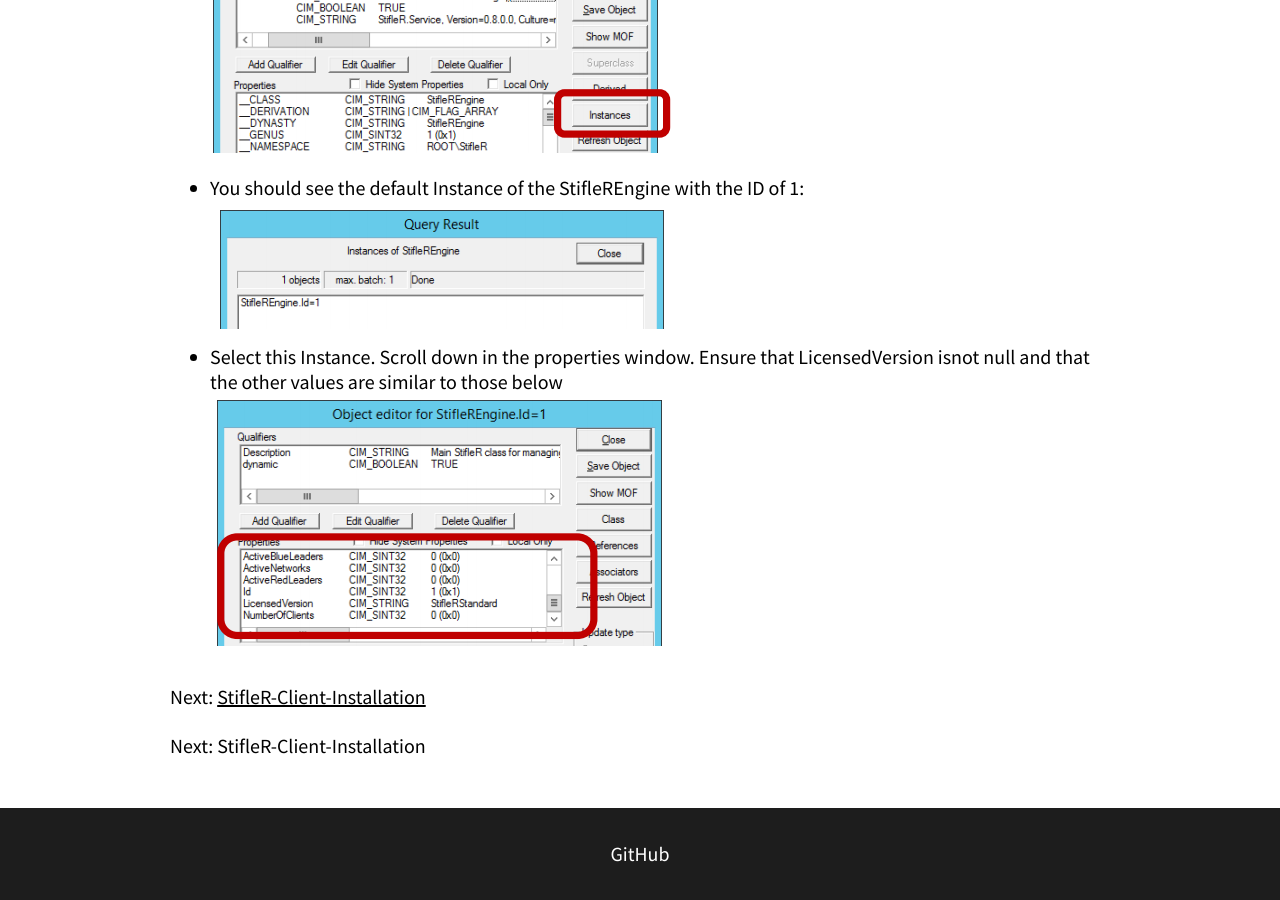
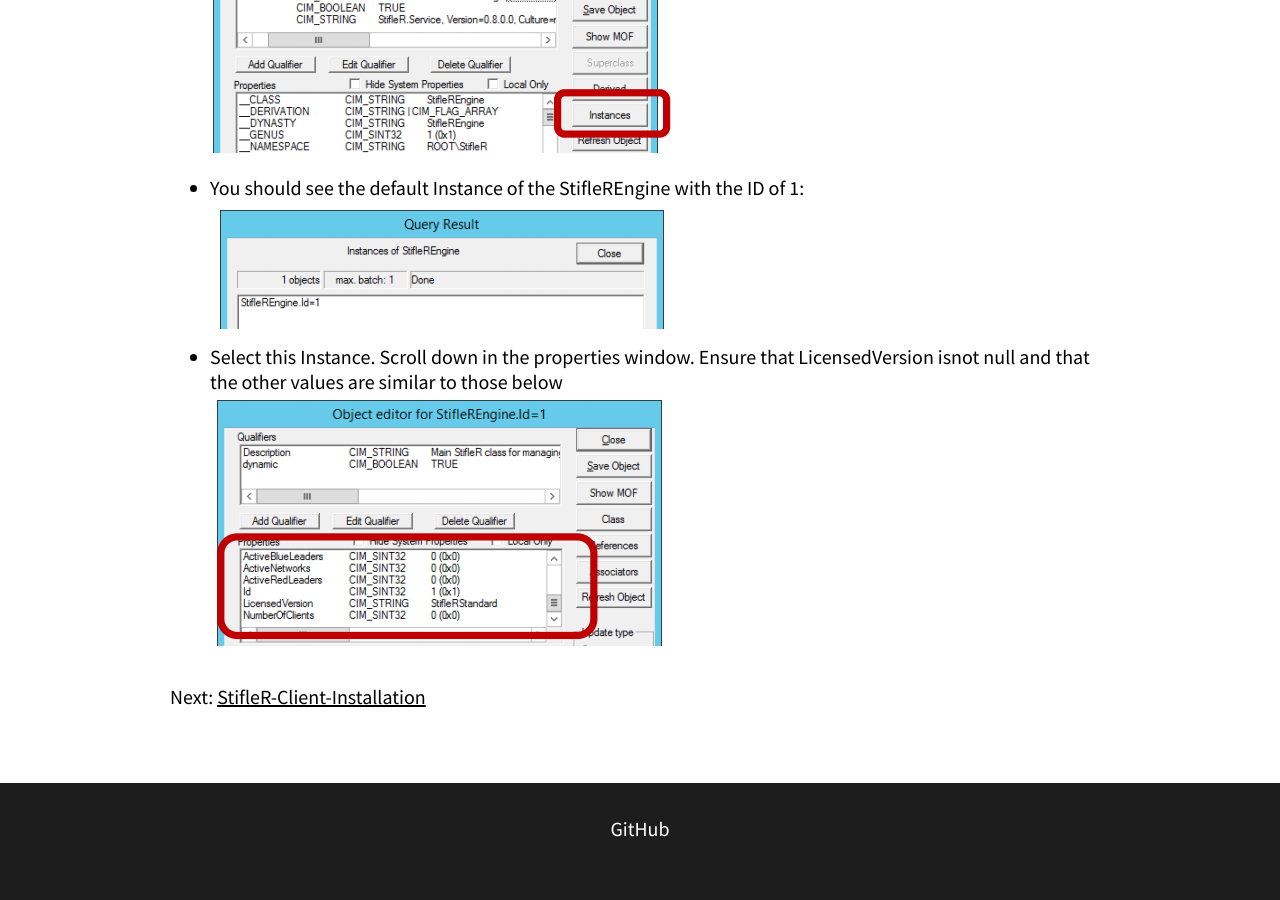
Before and after one commit to RoseSmithTest/2PintTest.github.io, a Jekyll site: the page built from docs/StifleRServerInstallation.html, in a window 1280 px wide and 900 px high, scrolled down 6287 px. Built offline with Jekyll 4.4.1, drawn with Linux system fonts in a browser that asks for light colours; after the commit the page ends 7162 px from its top, so only the background shows below that.

Commit message:
Update StifleRServerInstallation.html

```diff
--- a/docs/StifleRServerInstallation.html
+++ b/docs/StifleRServerInstallation.html
@@ -70,7 +70,7 @@ navigation_weight: 1
 	<li>Select this Instance. Scroll down in the properties window. Ensure that LicensedVersion isnot null and that the other values are similar to those below<br><img src="/images/Quickstart16.PNG" alt="hi" class="inline"/></li>
 
 	</ul></p>
-<p>Next: <a href="/docs/StifleRServerInstallation.html">StifleR-Client-Installation</a></p>Next: StifleR-Client-Installation
+<p>Next: <a href="/docs/StifleRServerInstallation.html">StifleR-Client-Installation</a></p>
 
 		</div>
 	</div>
```
